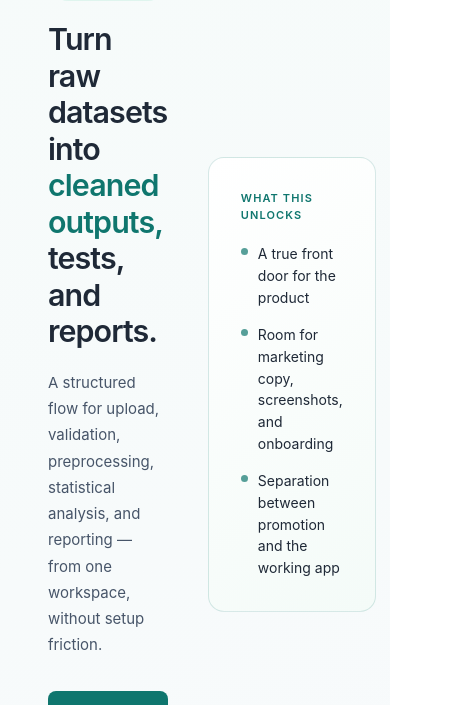
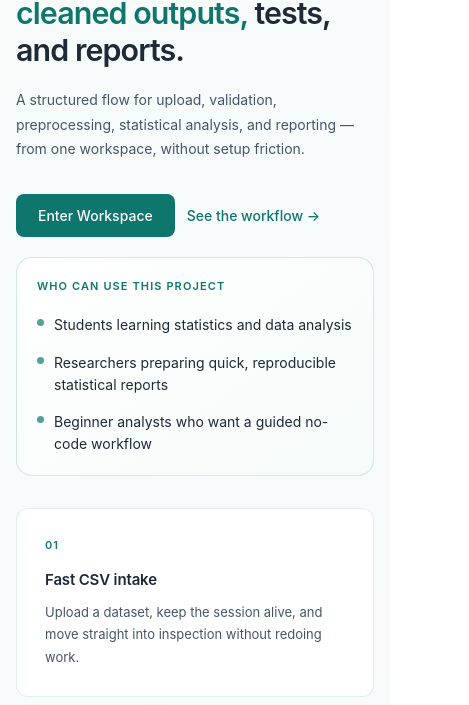
Before and after one commit to Freshtanazari/StatisLab, a React (Create React App) app in the folder statislab-frontend/: page / in a window 390 px wide. Shown: the part 177-882 px from the top of the page, 469 px wide, since content can reach past the window. Built offline with nearby package versions, Linux system fonts and the light colour scheme; no server answers.

Commit message:
made it responsive

```diff
--- a/statislab-frontend/src/components/LandingPage.js
+++ b/statislab-frontend/src/components/LandingPage.js
@@ -1,4 +1,4 @@
-import React from "react";
+import React, { useEffect, useState } from "react";
 
 const FEATURE_CARDS = [
   { num: "01", title: "Fast CSV intake", description: "Upload a dataset, keep the session alive, and move straight into inspection without redoing work." },
@@ -7,12 +7,28 @@ const FEATURE_CARDS = [
 ];
 
 function LandingPage({ steps = [], onEnterWorkspace }) {
+  const [isMobile, setIsMobile] = useState(() => window.innerWidth <= 900);
+
+  useEffect(() => {
+    const onResize = () => setIsMobile(window.innerWidth <= 900);
+    window.addEventListener("resize", onResize);
+    return () => window.removeEventListener("resize", onResize);
+  }, []);
+
   return (
     <main style={{ fontFamily: "Inter, sans-serif", background: "linear-gradient(160deg, #f6fbfa 0%, #f8fafc 55%, #eef6f3 100%)", color: "#1f2937", minHeight: "100vh" }}>
 
 
       {/* Hero */}
-      <section style={{ display: "grid", gridTemplateColumns: "1fr 1fr", gap: "2.5rem", padding: "5rem 3rem", alignItems: "center" }}>
+      <section
+        style={{
+          display: "grid",
+          gridTemplateColumns: isMobile ? "1fr" : "1fr 1fr",
+          gap: isMobile ? "1.25rem" : "2.5rem",
+          padding: isMobile ? "2rem 1rem" : "5rem 3rem",
+          alignItems: "center",
+        }}
+      >
         <div>
           <span style={{ display: "inline-block", fontSize: 11, fontWeight: 600, letterSpacing: "0.1em", textTransform: "uppercase", color: "#0f766e", background: "#dff5ee", padding: "4px 12px", borderRadius: 100, marginBottom: "1.25rem" }}>
             Statistical analysis
@@ -22,7 +38,7 @@ function LandingPage({ steps = [], onEnterWorkspace }) {
             <span style={{ color: "#0f766e" }}>cleaned outputs,</span>{" "}
             tests, and reports.
           </h1>
-          <p style={{ fontSize: 15, lineHeight: 1.75, color: "#475569", margin: "0 0 2rem", maxWidth: "46ch" }}>
+          <p style={{ fontSize: isMobile ? 14 : 15, lineHeight: 1.75, color: "#475569", margin: "0 0 2rem", maxWidth: "46ch" }}>
             A structured flow for upload, validation, preprocessing, statistical analysis, and reporting — from one workspace, without setup friction.
           </p>
           <div style={{ display: "flex", gap: 12, alignItems: "center", flexWrap: "wrap" }}>
@@ -40,12 +56,16 @@ function LandingPage({ steps = [], onEnterWorkspace }) {
         </div>
 
         {/* Hero card */}
-        <div style={{ background: "linear-gradient(145deg, #ffffff, #f4fbf8)", border: "1px solid rgba(15,118,110,0.16)", borderRadius: 16, padding: "2rem" }}>
+        <div style={{ background: "linear-gradient(145deg, #ffffff, #f4fbf8)", border: "1px solid rgba(15,118,110,0.16)", borderRadius: 16, padding: isMobile ? "1.25rem" : "2rem" }}>
           <p style={{ fontSize: 11, fontWeight: 600, letterSpacing: "0.1em", textTransform: "uppercase", color: "#0f766e", margin: "0 0 1.25rem" }}>
-            What this unlocks
+            Who can use this project
           </p>
           <ul style={{ listStyle: "none", margin: 0, padding: 0, display: "flex", flexDirection: "column", gap: "1rem" }}>
-            {["A true front door for the product", "Room for marketing copy, screenshots, and onboarding", "Separation between promotion and the working app"].map((item) => (
+            {[
+              "Students learning statistics and data analysis",
+              "Researchers preparing quick, reproducible statistical reports",
+              "Beginner analysts who want a guided no-code workflow",
+            ].map((item) => (
               <li key={item} style={{ display: "flex", alignItems: "flex-start", gap: 10, fontSize: 14, color: "#1f2937", lineHeight: 1.55 }}>
                 <span style={{ width: 7, height: 7, borderRadius: "50%", background: "#0f766e", marginTop: 5, flexShrink: 0, opacity: 0.7 }} />
                 {item}
@@ -56,7 +76,14 @@ function LandingPage({ steps = [], onEnterWorkspace }) {
       </section>
 
       {/* Features */}
-      <section style={{ display: "grid", gridTemplateColumns: "repeat(3, 1fr)", gap: "1.25rem", padding: "0 3rem 4rem" }}>
+      <section
+        style={{
+          display: "grid",
+          gridTemplateColumns: isMobile ? "1fr" : "repeat(3, 1fr)",
+          gap: "1.25rem",
+          padding: isMobile ? "0 1rem 2rem" : "0 3rem 4rem",
+        }}
+      >
         {FEATURE_CARDS.map((card) => (
           <article key={card.title} style={{ background: "#fff", border: "1px solid rgba(15,118,110,0.12)", borderRadius: 12, padding: "1.75rem" }}>
             <p style={{ fontSize: 11, fontWeight: 600, color: "#0f766e", letterSpacing: "0.08em", margin: "0 0 1rem" }}>{card.num}</p>
@@ -67,7 +94,7 @@ function LandingPage({ steps = [], onEnterWorkspace }) {
       </section>
 
       {/* Workflow */}
-      <section id="landing-flow" style={{ padding: "4rem 3rem", background: "#fff", borderTop: "1px solid rgba(15,118,110,0.12)" }}>
+      <section id="landing-flow" style={{ padding: isMobile ? "2rem 1rem" : "4rem 3rem", background: "#fff", borderTop: "1px solid rgba(15,118,110,0.12)" }}>
         <div style={{ marginBottom: "2.5rem" }}>
           <span style={{ display: "inline-block", fontSize: 11, fontWeight: 600, letterSpacing: "0.1em", textTransform: "uppercase", color: "#0f766e", background: "#dff5ee", padding: "4px 12px", borderRadius: 100, marginBottom: "0.75rem" }}>
             Workflow preview
@@ -76,7 +103,7 @@ function LandingPage({ steps = [], onEnterWorkspace }) {
             The existing lab flow stays intact behind the landing page.
           </h2>
         </div>
-        <div style={{ display: "grid", gridTemplateColumns: "repeat(auto-fill, minmax(175px, 1fr))", gap: "1.5rem" }}>
+        <div style={{ display: "grid", gridTemplateColumns: isMobile ? "1fr" : "repeat(auto-fill, minmax(175px, 1fr))", gap: "1.5rem" }}>
           {steps.map((step) => (
             <div key={step.number} style={{ padding: "1.25rem", background: "linear-gradient(145deg, #f6fbfa, #fff)", border: "1px solid rgba(15,118,110,0.12)", borderRadius: 10 }}>
               <p style={{ fontSize: 11, fontWeight: 600, color: "#0f766e", letterSpacing: "0.08em", margin: "0 0 0.6rem" }}>0{step.number}</p>
```
Also changed, not shown: 1 other file (tests, documents, lock files or other folders).
